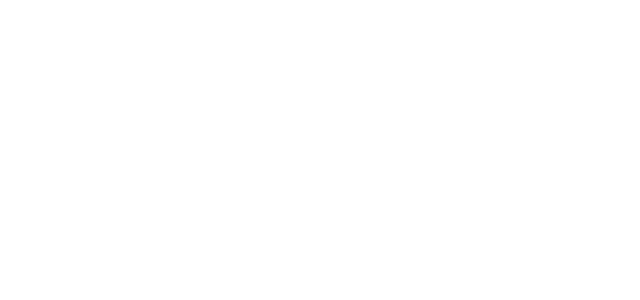
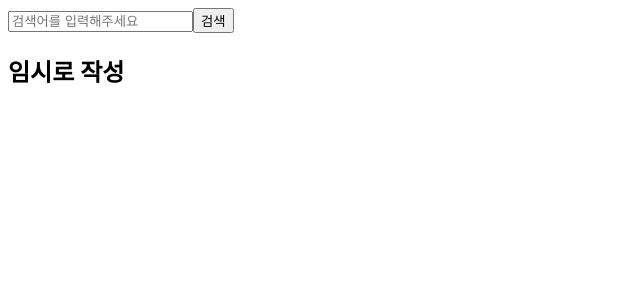
Before and after one commit to pleasemrlostman/music-search-app, a React (Create React App) app: page / in a window 1280 px wide. Shown: the top 300 px of the page, without its empty margins (0-640 px from the left). Built offline with nearby package versions, Linux system fonts and the light colour scheme.

Commit message:
1차 임시서비스 완료

```diff
--- a/src/App.js
+++ b/src/App.js
@@ -1,7 +1,17 @@
 import React from "react";
+import { HashRouter, Route } from "react-router-dom";
+import Main from "./routes/Main";
 
 function App() {
-    return <div className="App"></div>;
+    return (
+        <div className="App">
+            <HashRouter>
+                <Route path="/">
+                    <Main />
+                </Route>
+            </HashRouter>
+        </div>
+    );
 }
 
 export default App;
--- /dev/null
+++ b/src/components/MusicList.js
@@ -0,0 +1,11 @@
+import React from "react";
+
+const MusicList = () => {
+    return (
+        <>
+            <h2>임시로 작성</h2>
+        </>
+    );
+};
+
+export default MusicList;
--- /dev/null
+++ b/src/routes/Main.js
@@ -0,0 +1,43 @@
+import React, { useState } from "react";
+import MusicList from "../components/MusicList";
+
+const Main = () => {
+    const [musicLoading, setMusicLoading] = useState(false);
+    const [searchValue, setSearchValue] = useState("");
+    const onSearch = (e) => {
+        const {
+            target: { name, value },
+        } = e;
+        if (name === "music") {
+            e.preventDefault();
+            setSearchValue(value);
+        }
+    };
+    const onSubmit = (e) => {
+        e.preventDefault();
+    };
+
+    return (
+        <>
+            {musicLoading ? (
+                <h1>로딩중</h1>
+            ) : (
+                <div>
+                    <form>
+                        <input
+                            name="music"
+                            type="text"
+                            placeholder="검색어를 입력해주세요"
+                            value={searchValue}
+                            onChange={onSearch}
+                        />
+                        <button>검색</button>
+                    </form>
+                    <MusicList />
+                </div>
+            )}
+        </>
+    );
+};
+
+export default Main;
```
